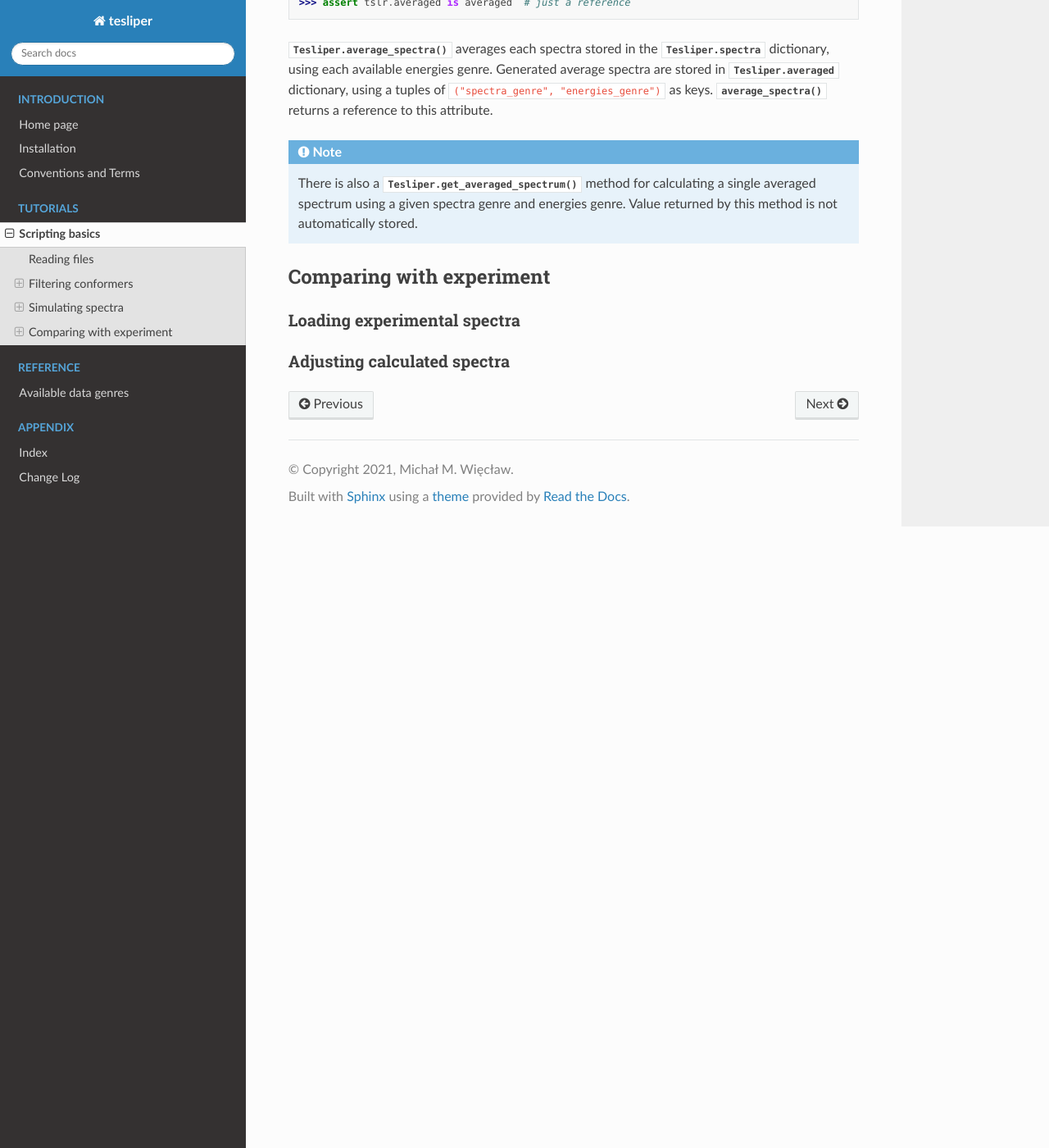
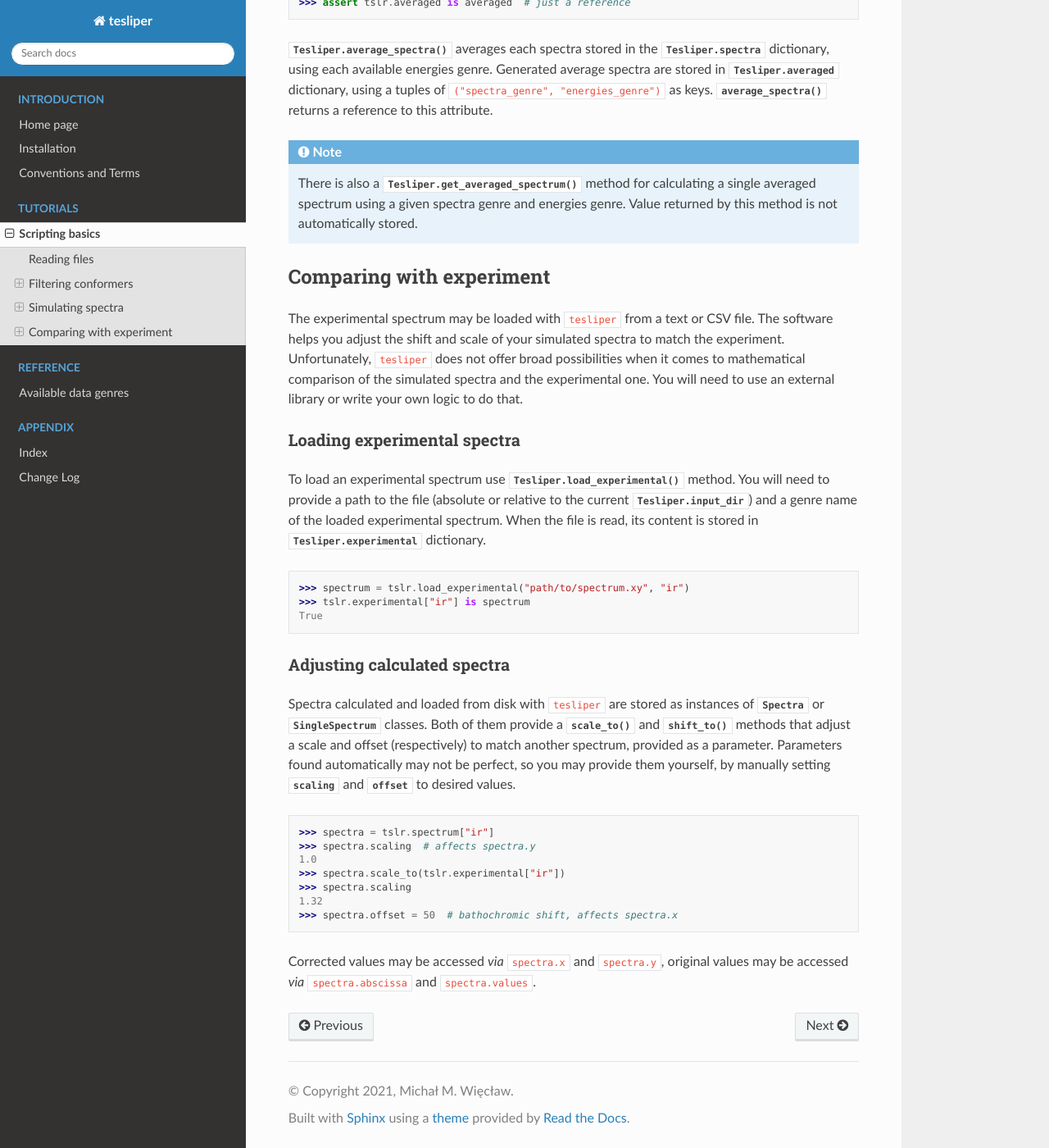
Before and after one commit to mishioo/tesliper, a Sphinx documentation site: the page built from docs/source/tutorial.rst, in a window 1280 px wide and 1400 px high, scrolled down 8993 px. Shown: the whole window at 82% size. Built offline with Sphinx 7.4.7 and the Read the Docs theme 2.0.0, drawn with Linux system fonts in a browser that asks for light colours; pages that are not in the unit, such as notebooks, are missing from menus.

Commit message:
Added Comparing with experiment section to tutorial.

```diff
--- a/docs/source/tutorial.rst
+++ b/docs/source/tutorial.rst
@@ -506,8 +506,46 @@ returns a reference to this attribute.
 Comparing with experiment
 -------------------------
 
+The experimental spectrum may be loaded with ``tesliper`` from a text or CSV file. The
+software helps you adjust the shift and scale of your simulated spectra to match the
+experiment. Unfortunately, ``tesliper`` does not offer broad possibilities when it comes
+to mathematical comparison of the simulated spectra and the experimental one. You will
+need to use an external library or write your own logic to do that.
+
 Loading experimental spectra
 ''''''''''''''''''''''''''''
 
+To load an experimental spectrum use :meth:`.Tesliper.load_experimental` method. You
+will need to provide a path to the file (absolute or relative to the current
+:attr:`.Tesliper.input_dir`) and a genre name of the loaded experimental spectrum. When
+the file is read, its content is stored in :attr:`.Tesliper.experimental` dictionary.
+
+.. code-block:: python
+
+    >>> spectrum = tslr.load_experimental("path/to/spectrum.xy", "ir")
+    >>> tslr.experimental["ir"] is spectrum
+    True
+
 Adjusting calculated spectra
 ''''''''''''''''''''''''''''
+
+Spectra calculated and loaded from disk with ``tesliper`` are stored as instances of
+:class:`.Spectra` or :class:`.SingleSpectrum` classes. Both of them provide a
+:meth:`~.SingleSpectrum.scale_to` and :meth:`~.SingleSpectrum.shift_to` methods that
+adjust a scale and offset (respectively) to match another spectrum, provided as a
+parameter. Parameters found automatically may not be perfect, so you may provide them
+yourself, by manually setting :attr:`~.SingleSpectrum.scaling` and
+:attr:`~.SingleSpectrum.offset` to desired values.
+
+.. code-block:: python
+
+    >>> spectra = tslr.spectrum["ir"]
+    >>> spectra.scaling  # affects spectra.y
+    1.0
+    >>> spectra.scale_to(tslr.experimental["ir"])
+    >>> spectra.scaling
+    1.32
+    >>> spectra.offset = 50  # bathochromic shift, affects spectra.x
+
+Corrected values may be accessed *via* ``spectra.x`` and ``spectra.y``,
+original values may be accessed *via* ``spectra.abscissa`` and ``spectra.values``.
```
